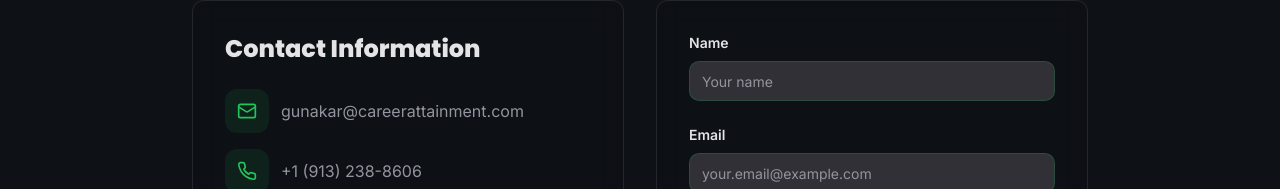
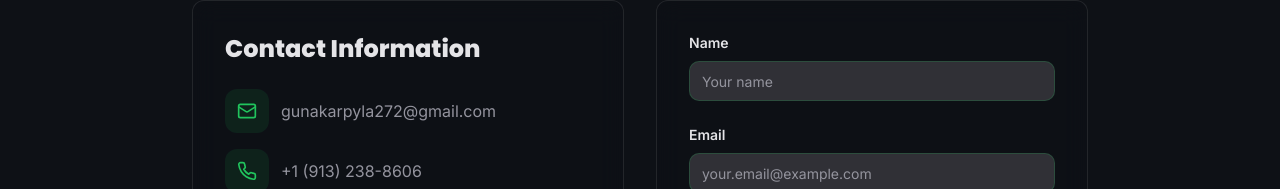
Before and after one commit to Applywizz-git/applywizz-gunakarpyla, a React (Vite) app: page / in a window 1280 px wide. Shown: the part 5326-5515 px from the top of the page. Built offline with nearby package versions, Linux system fonts and the light colour scheme; the HTML template or start-up script is replaced by a standard one.

Commit message:
Update Contact.tsx

```diff
--- a/src/components/Contact.tsx
+++ b/src/components/Contact.tsx
@@ -59,7 +59,7 @@ const Contact = () => {
                     <div className="p-3 bg-primary/10 rounded-lg group-hover:glow-green transition-all">
                       <Mail className="text-electric-green" size={20} />
                     </div>
-                    <span>gunakar@careerattainment.com</span>
+                    <span>gunakarpyla272@gmail.com</span>
                   </a>
                   <a
                     href="tel:+19132388606"
```
